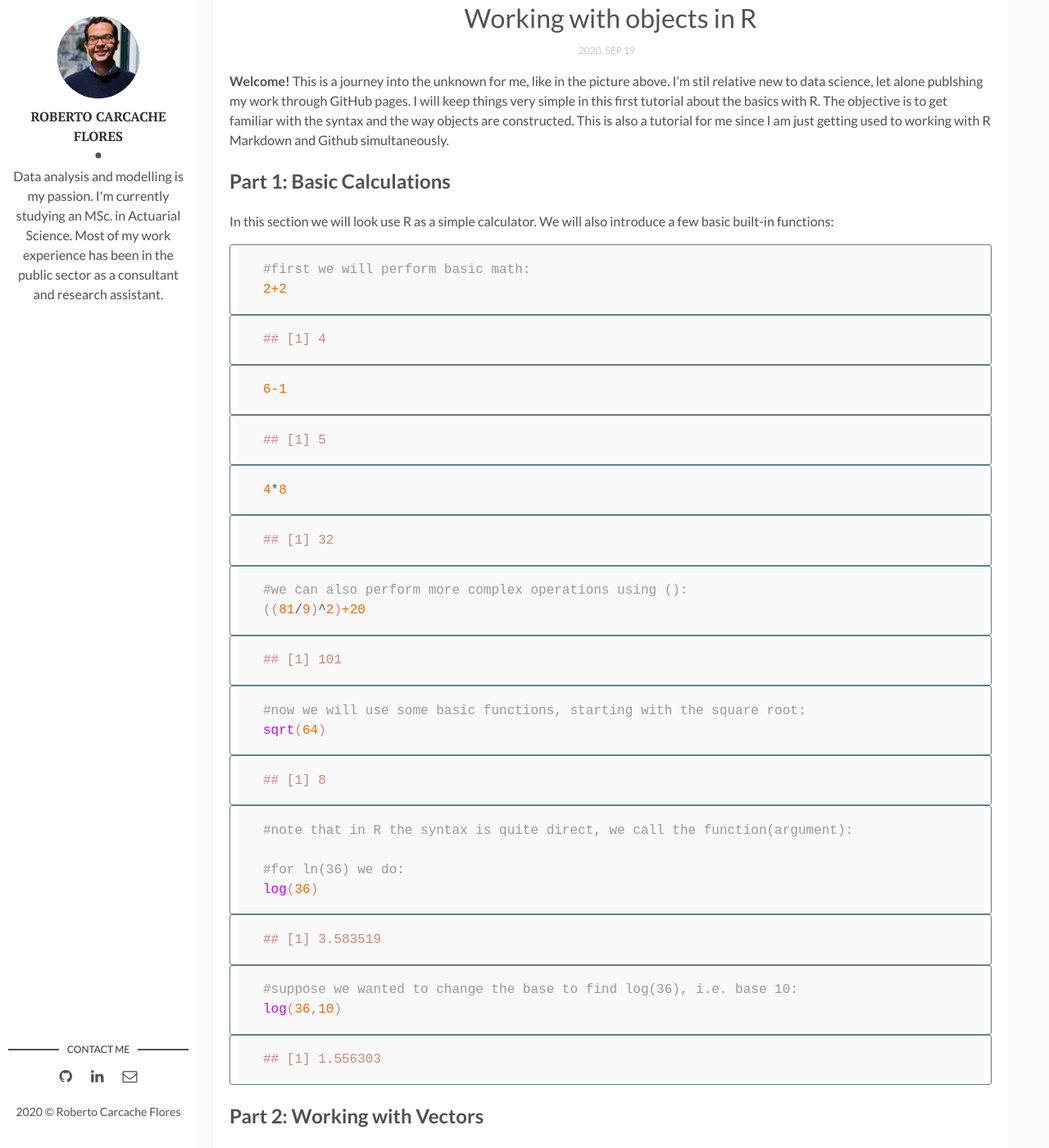
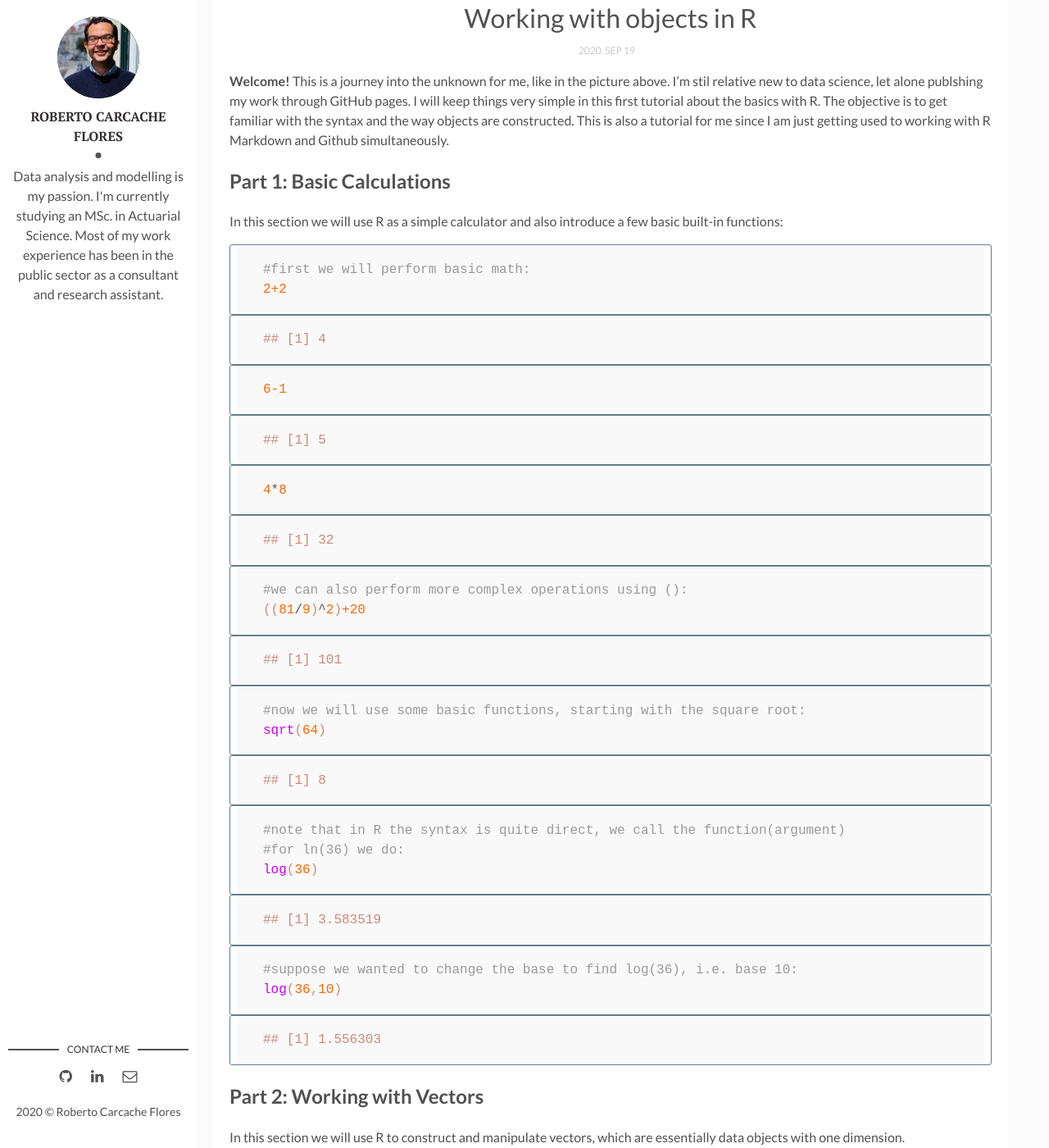
Before and after one commit to rcarcacheflores/Research, a Jekyll site: the page built from _posts/2020-09-19-post1.md, in a window 1280 px wide and 1400 px high, scrolled down 549 px. Shown: the whole window at 82% size. Built offline with Jekyll 4.4.1, drawn with Linux system fonts in a browser that asks for light colours; some of the changed text lies outside the part shown.

Commit message:
Update 2020-09-19-post1.md

````diff
--- a/_posts/2020-09-19-post1.md
+++ b/_posts/2020-09-19-post1.md
@@ -17,7 +17,7 @@ since I am just getting used to working with R Markdown and Github simultaneousl
 Part 1: Basic Calculations
 --------------------------
 
-In this section we will look use R as a simple calculator. We will also
+In this section we will use R as a simple calculator and also
 introduce a few basic built-in functions:
 
 ``` r
@@ -54,8 +54,7 @@ sqrt(64)
     ## [1] 8
 
 ``` r
-#note that in R the syntax is quite direct, we call the function(argument):
-
+#note that in R the syntax is quite direct, we call the function(argument)
 #for ln(36) we do:
 log(36)
 ```
````
Also changed, not shown: other parts of _posts/2020-09-19-post1.md (+1 -1 lines).
